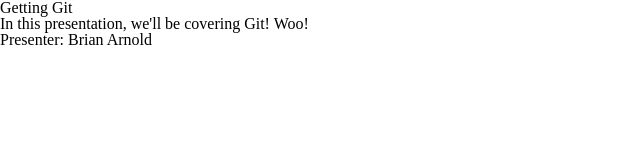
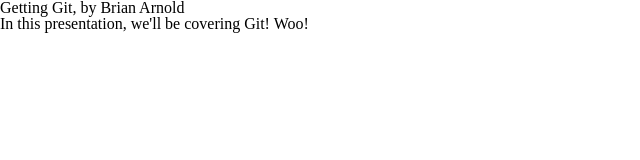
Before and after one commit to brianarn/GettingGit, a plain HTML site: page index.html in a window 1280 px wide. Shown: the whole page, without its empty margins (0-640 px from the left). Drawn offline with Linux system fonts and the light colour scheme.

Commit message:
Adding author to header

```diff
--- a/index.html
+++ b/index.html
@@ -7,8 +7,7 @@
 		<script src="js/main.js"></script>
 	</head>
 	<body>
-		<h1>Getting Git</h1>
+		<h1>Getting Git, by Brian Arnold</h1>
 		<p>In this presentation, we'll be covering Git! Woo!</p>
-		<h2>Presenter: Brian Arnold</h2>
 	</body>
 </html>
```
